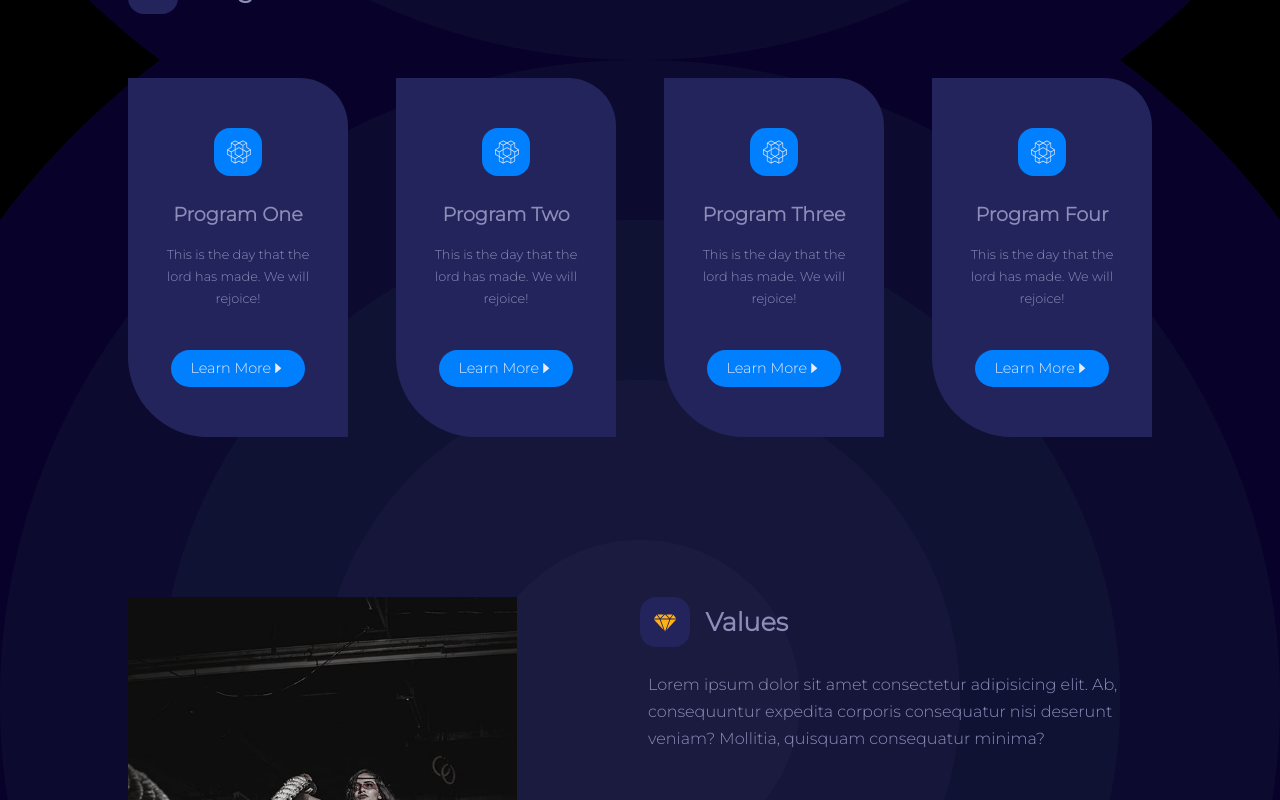
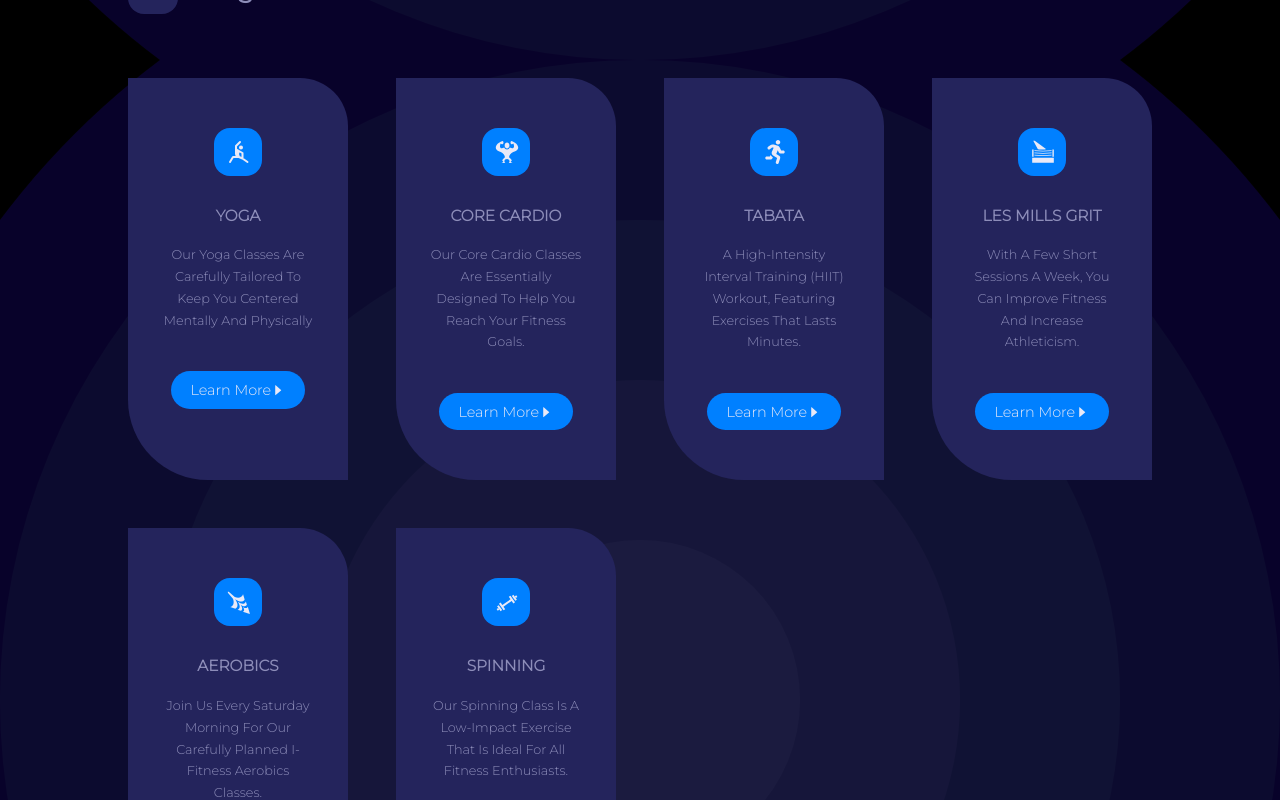
Before and after one commit to Noble-247/xplorers-gym, a Next.js app: page / in a window 1280 px wide. Shown: the part 980-1780 px from the top of the page. Built offline with nearby package versions, Linux system fonts and the light colour scheme.

Commit message:
Replaced the lorem ipsum text with meaningful text contents to the Programs Component

```diff
--- a/app/components/MainHeader.tsx
+++ b/app/components/MainHeader.tsx
@@ -7,14 +7,14 @@ export default function MainHeader() {
       <div className='website_container grid grid-cols-[1fr] lg:gap-0 lg:grid-cols-[1fr_1fr] xl:h-full xl:items-center xl:gap-24'>
         <div className='mt-[-3rem]'>
           <h4 className='text-sm-heading-4 lg:text-lg-heading-4 xl:text-xl-heading-4 text-secondary font-medium mb-[1rem]'>
-            #100DaysOfWorkout
+            #GetFitStayFit
           </h4>
           <h1 className='text-sm-heading-1 lg:text-lg-heading-1 xl:text-xl-heading-1'>
             Join The Legends Of The Fitness World
           </h1>
           <p className='mt-[1rem] mx-0 mb-[3.5rem]'>
-            Lorem ipsum dolor sit amet consectetur, adipisicing elit. Non, odio!
-            Dolorum optio repellat quam nisi explicabo enim maiore.
+            Welcome to Xplorers Gym, where we think that fitness is about
+            creating a lifestyle rather than just working out.
           </p>
           <Link
             href={"/plans"}
--- a/app/components/Programs.tsx
+++ b/app/components/Programs.tsx
@@ -1,10 +1,56 @@
-import { FaCrown } from "react-icons/fa";
+import { FaCrown, FaRunning } from "react-icons/fa";
 import SectionHeader from "./SectionHeader";
-import { programs } from "../data";
 import Card from "./Card";
-import { SiOpenaigym } from "react-icons/si";
 import Link from "next/link";
 import { AiFillCaretRight } from "react-icons/ai";
+import { GrYoga } from "react-icons/gr";
+import { GiAerodynamicHarpoon, GiBoxingRing, GiMuscleUp } from "react-icons/gi";
+import { CgGym } from "react-icons/cg";
+
+const programs: Programs[] = [
+  {
+    id: 1,
+    title: "YOGA",
+    info: "Our Yoga Classes Are Carefully Tailored To Keep You Centered Mentally And Physically",
+    path: "/programs/111",
+    icon: <GrYoga />,
+  },
+  {
+    id: 2,
+    title: "CORE CARDIO",
+    info: "Our Core Cardio Classes Are Essentially Designed To Help You Reach Your Fitness Goals.",
+    path: "/programs/222",
+    icon: <GiMuscleUp />,
+  },
+  {
+    id: 3,
+    title: "TABATA",
+    info: "A High-Intensity Interval Training (HIIT) Workout, Featuring Exercises That Lasts Minutes.",
+    path: "/programs/333",
+    icon: <FaRunning />,
+  },
+  {
+    id: 4,
+    title: "LES MILLS GRIT",
+    info: "With A Few Short Sessions A Week, You Can Improve Fitness And Increase Athleticism.",
+    path: "/programs/444",
+    icon: <GiBoxingRing />,
+  },
+  {
+    id: 5,
+    title: "AEROBICS",
+    info: " Join Us Every Saturday Morning For Our Carefully Planned I-Fitness Aerobics Classes.",
+    path: "/programs/444",
+    icon: <GiAerodynamicHarpoon />,
+  },
+  {
+    id: 6,
+    title: "SPINNING",
+    info: " Our Spinning Class Is A Low-Impact Exercise That Is Ideal For All Fitness Enthusiasts.",
+    path: "/programs/444",
+    icon: <CgGym />,
+  },
+];
 
 export default function Programs() {
   return (
@@ -16,10 +62,10 @@ export default function Programs() {
           {programs.map((program) => (
             <Card className='w-[84%] md:w-full my-0 mx-auto' key={program.id}>
               <span className='w-12 h-12 bg-primary text-gray-100 text-[1.5rem] p-[0.8rem] grid place-items-center mb-6 mx-auto rounded-2xl transition-all hover:bg-secondary hover:text-gray-600'>
-                <SiOpenaigym />
+                {program.icon}
               </span>
               <h4 className='text-sm-heading-4  lg:text-lg-heading-4 xl:text-xl-heading-4'>
-                {program.title}
+                <small>{program.title}</small>
               </h4>
               <small className='mt-4 block font-[300]'>{program.info}</small>
               <Link
--- a/app/data.tsx
+++ b/app/data.tsx
@@ -1,31 +1,3 @@
-// THE PROGRAMS DATA IN THE HOME PAGE
-export const programs: Programs[] = [
-  {
-    id: 1,
-    title: "Program One",
-    info: "This is the day that the lord has made. We will rejoice!",
-    path: "/programs/111",
-  },
-  {
-    id: 2,
-    title: "Program Two",
-    info: "This is the day that the lord has made. We will rejoice!",
-    path: "/programs/222",
-  },
-  {
-    id: 3,
-    title: "Program Three",
-    info: "This is the day that the lord has made. We will rejoice!",
-    path: "/programs/333",
-  },
-  {
-    id: 4,
-    title: "Program Four",
-    info: "This is the day that the lord has made. We will rejoice!",
-    path: "/programs/444",
-  },
-];
-
 // THE VALUES DATA IN THE HOME PAGE
 export const values: Values[] = [
   {
--- a/types.d.ts
+++ b/types.d.ts
@@ -3,6 +3,7 @@ type Programs = {
   title: string;
   info: string;
   path: string;
+  icon: React.ReactNode;
 };
 
 type Values = {
```
